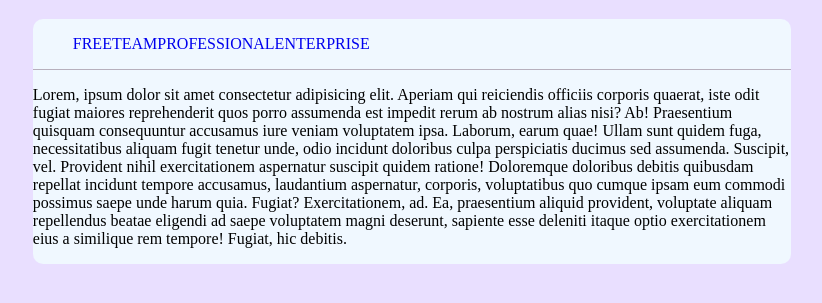
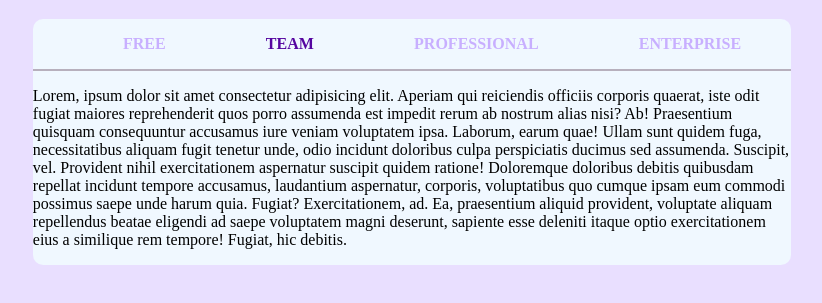
Before and after one commit to Chanikya333/Cost_Estimator, a plain HTML site: page Index.html in a window 1280 px wide. Shown: the part 69-372 px from the top of the page, without its empty margins (228-1050 px from the left). Drawn offline with Linux system fonts and the light colour scheme.

Commit message:
third commit

```diff
--- a/Index.html
+++ b/Index.html
@@ -6,17 +6,17 @@
     <title>Cost Estimator</title>
     <link rel="stylesheet" href="styles.css" />
   </head>
-  <body class="flex">
+  <body>
     <h1>Estimate Your Cost</h1>
-    <main class="flex">
-      <navbar>
-        <ul class="flexrow">
+    <main>
+      <div class="nav">
+        <ul>
           <li><a href="#">Free</a></li>
-          <li><a href="#">team</a></li>
+          <li><a href="#" id="team">team</a></li>
           <li><a href="#">professional</a></li>
           <li><a href="#">enterprise</a></li>
         </ul>
-      </navbar>
+      </div>
       <!-- <div>
         <img src="icon1.png" alt="icon1" />
         <ul class="toggle">
--- a/styles.css
+++ b/styles.css
@@ -1,16 +1,10 @@
 body {
   background-color: rgb(233, 223, 255);
-}
-.flex {
   display: flex;
   flex-direction: column;
-  justify-content: center;
   align-items: center;
 }
-.flexrow {
-  display: flex;
-  flex-direction: row;
-}
+
 main {
   width: 60%;
   border-radius: 10px;
@@ -19,15 +13,34 @@ main {
 h1 {
   color: rgb(85, 5, 160);
 }
-navbar {
-  border-bottom: 1px solid rgb(183, 176, 189);
+.nav {
+  border-bottom: 2px solid rgb(183, 176, 189);
   width: 100%;
 }
-.flex ul li {
+.nav ul {
   list-style: none;
+  display: flex;
+  flex-direction: row;
+  justify-content: space-around;
 }
-.flex ul li a {
+#team{
   text-transform: uppercase;
   text-decoration: none;
-  text-align: space-around;
+  font-size:1em;
+  font-weight: bold;
+  color:rgb(85, 5, 160);
 }
+.nav ul li a {
+  text-transform: uppercase;
+  text-decoration: none;
+  font-size:1em;
+  font-weight: bold;
+  color:rgb(200, 175, 255);
+}
+.nav ul li a:hover {
+  text-transform: uppercase;
+  text-decoration: none;
+  font-size:1em;
+  font-weight: bold;
+  color:rgb(200, 175, 255);
+}
```
